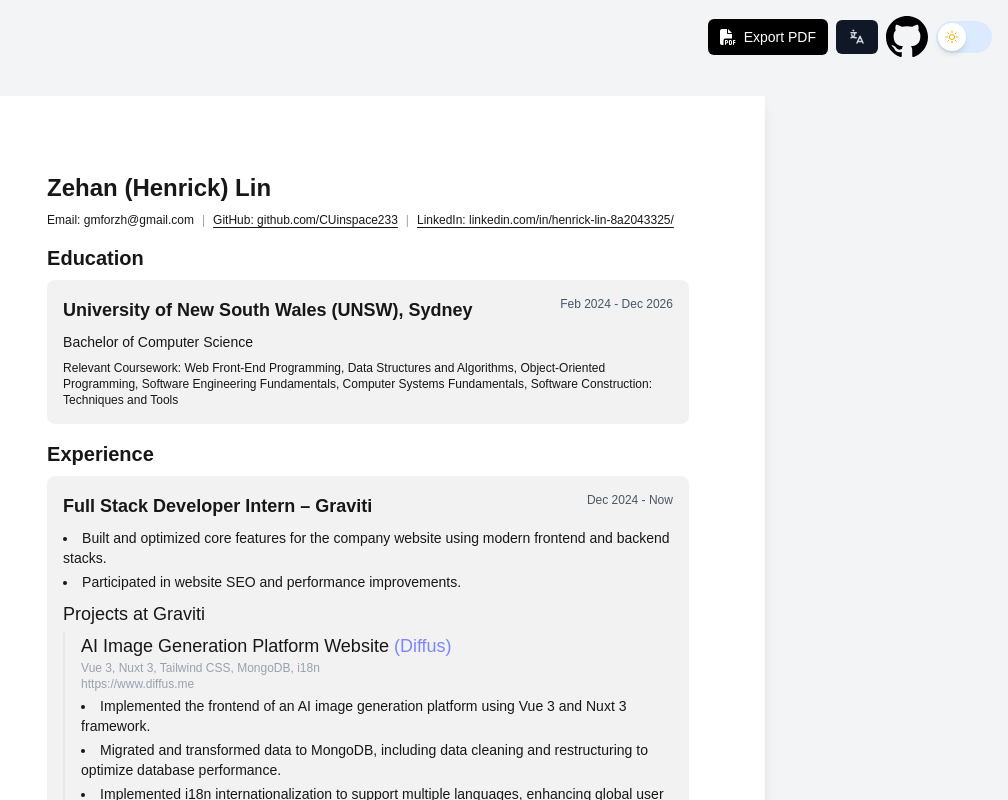
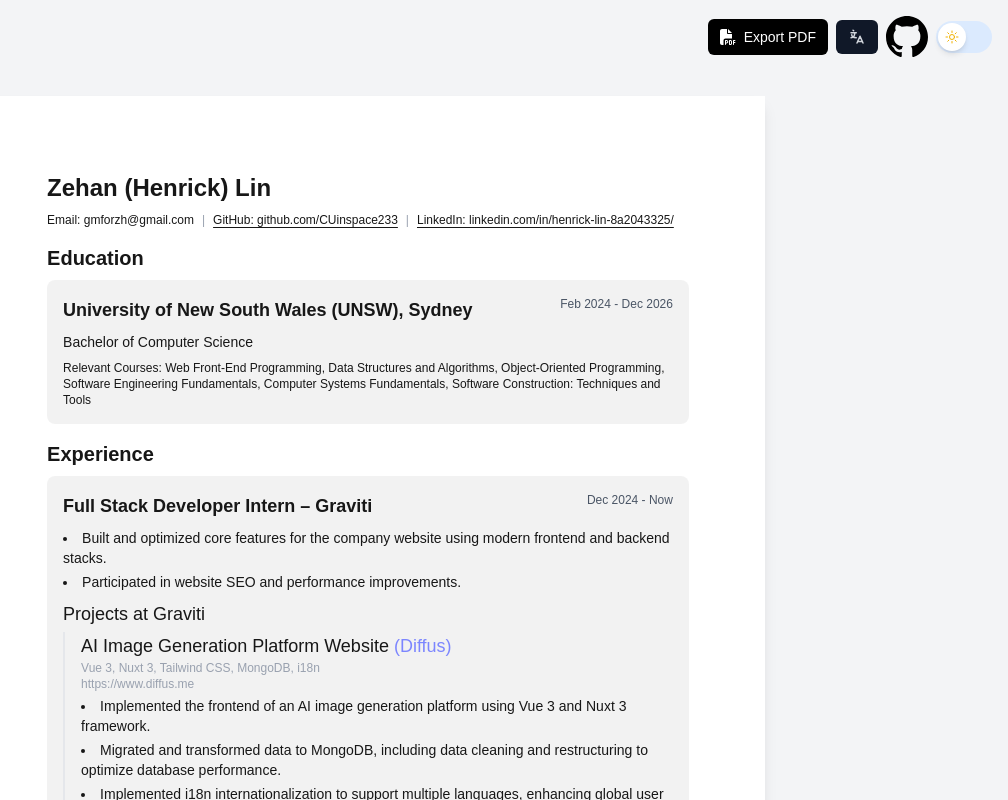
Before and after one commit to CUinspace233/my-resume, a Next.js app: page /en in a window 1280 px wide. Shown: the top 800 px of the page, without its empty margins (272-1280 px from the left). Built offline with nearby package versions, Linux system fonts and the light colour scheme.

Commit message:
Update English and Chinese message files to change 'coursework' to 'relevantCourses' for improved clarity. Modify Education component to reflect this change in the displayed text.

```diff
--- a/messages/en.json
+++ b/messages/en.json
@@ -10,7 +10,7 @@
       "university": "University of New South Wales (UNSW), Sydney",
       "degree": "Bachelor of Computer Science",
       "period": "Feb 2024 - Dec 2026",
-      "coursework": "Relevant Coursework",
+      "relevantCourses": "Relevant Courses",
       "courses": "Web Front-End Programming, Data Structures and Algorithms, Object-Oriented Programming, Software Engineering Fundamentals, Computer Systems Fundamentals, Software Construction: Techniques and Tools"
     },
     "experience": {
--- a/messages/zh.json
+++ b/messages/zh.json
@@ -10,7 +10,7 @@
       "university": "新南威尔士大学 (UNSW), 悉尼",
       "degree": "计算机科学学士",
       "period": "2024年2月 - 2026年12月",
-      "coursework": "相关课程",
+      "relevantCourses": "相关课程",
       "courses": "Web前端编程, 数据结构与算法, 面向对象编程, 软件工程基础, 计算机系统基础, 软件构建：技术与工具"
     },
     "experience": {
--- a/src/components/Education.tsx
+++ b/src/components/Education.tsx
@@ -16,7 +16,7 @@ const Education: FC = () => {
         </div>
         <p className="text-sm mb-2">{t('degree')}</p>
         <p className="text-xs">
-          <span className="font-medium">{t('coursework')}:</span> {t('courses')}
+          <span className="font-medium">{t('relevantCourses')}:</span> {t('courses')}
         </p>
       </div>
     </section>
```
Lines whose indentation alone changed are shown as unchanged.
